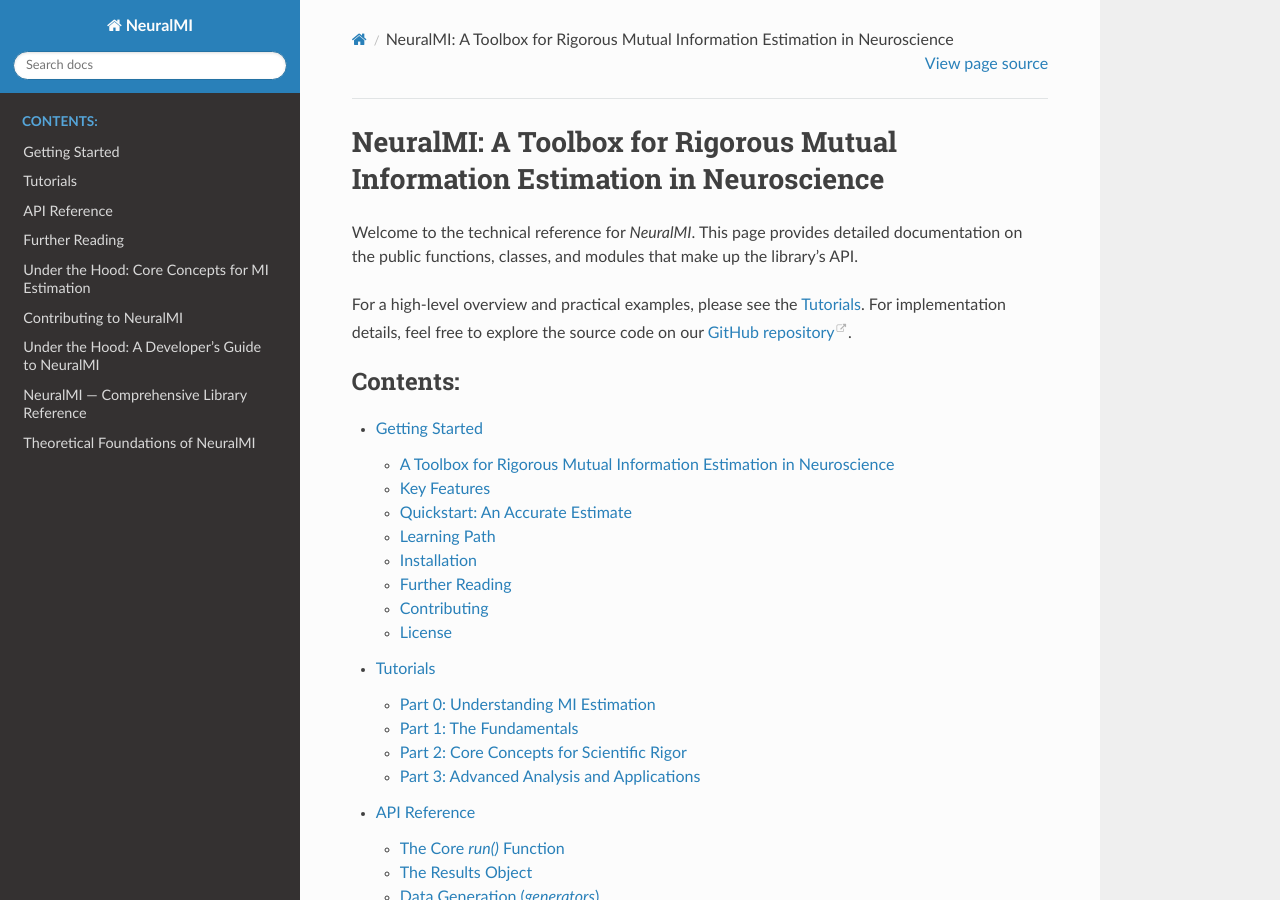
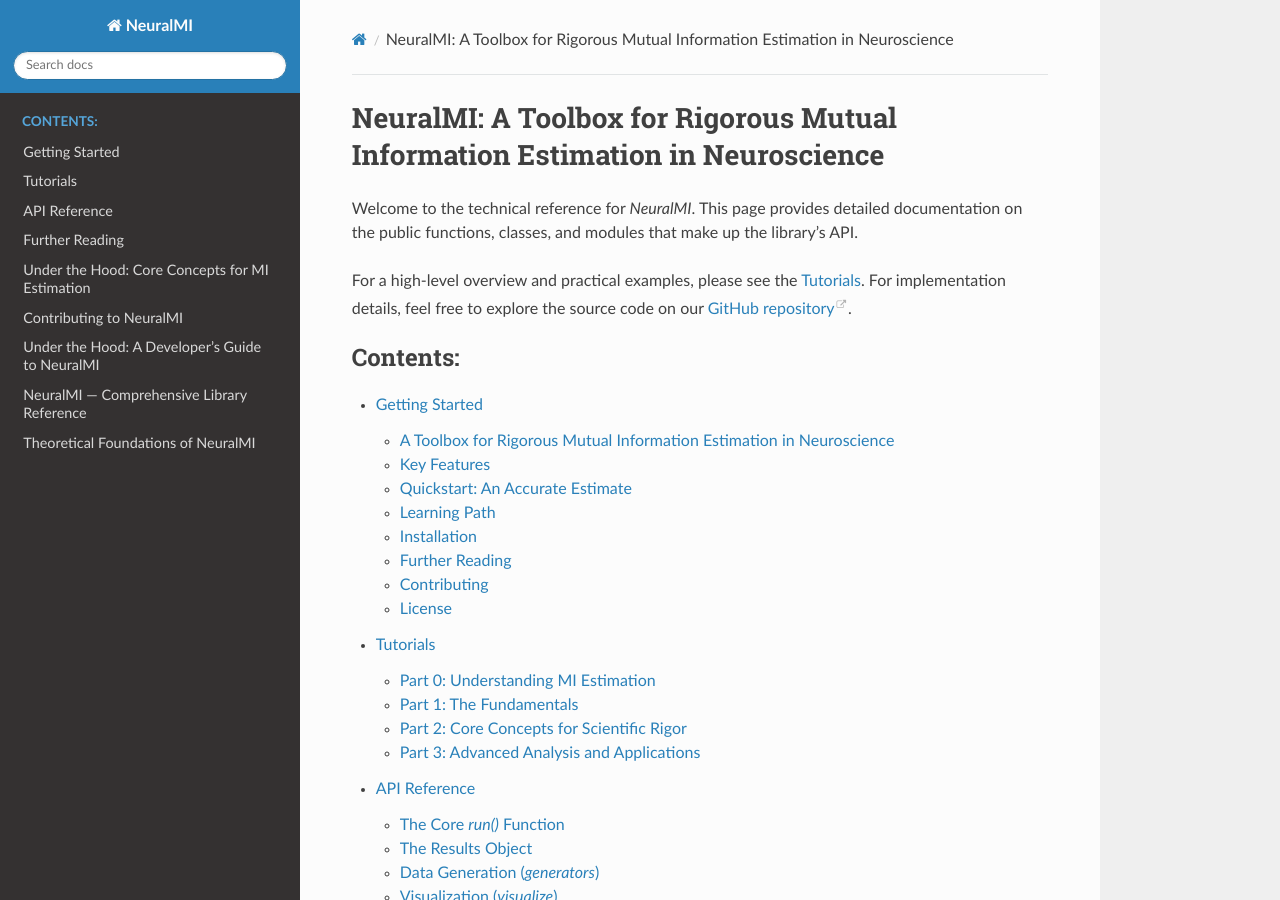
Before and after one commit to eslam-abdelaleem/NeuralMI, a Sphinx documentation site: the page built from docs/source/index.rst, in a window 1280 px wide and 900 px high. Built offline with Sphinx 7.4.7 and the Read the Docs theme 3.1.0, drawn with Linux system fonts in a browser that asks for light colours; pages that are not in the unit, such as notebooks, are missing from menus.

Commit message:
docs: drop the "View page source" link
By default Sphinx copies each page's raw source into _sources/ and links to it,
so on the deployed site the "View page source" link opens the raw notebook JSON
(or reStructuredText) instead of anything readable. Set html_show_sourcelink and
html_copy_source to False to remove the link and stop shipping the sources.

Co-Authored-By: Claude Opus 4.8 <noreply@anthropic.com>

```diff
--- a/docs/source/conf.py
+++ b/docs/source/conf.py
@@ -73,6 +73,13 @@ html_theme_options = {
     'titles_only': False
 }
 
+# Do not show the "View page source" link. By default Sphinx copies each page's
+# raw source into _sources/ and links to it, so on a notebook page the link opens
+# the raw .ipynb JSON (and on an .rst page, the reStructuredText) rather than
+# anything readable. Hide the link and skip copying the sources entirely.
+html_show_sourcelink = False
+html_copy_source = False
+
 # -- nbsphinx settings -------------------------------------------------------
 # Never execute notebooks during the docs build. Tutorials ship with their
 # outputs pre-computed; executing them on CI would require example datasets and
```
